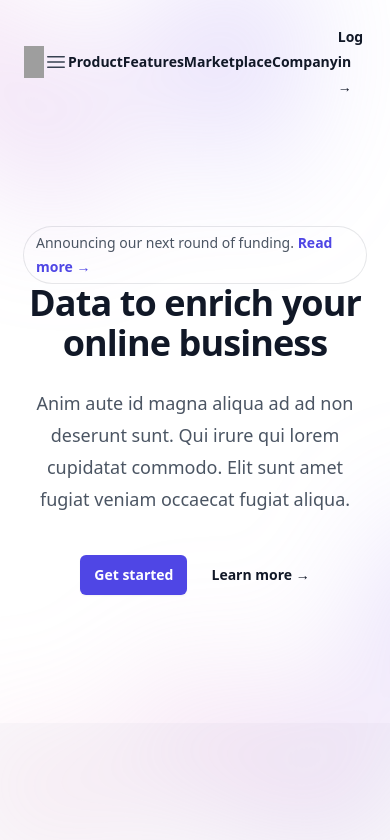
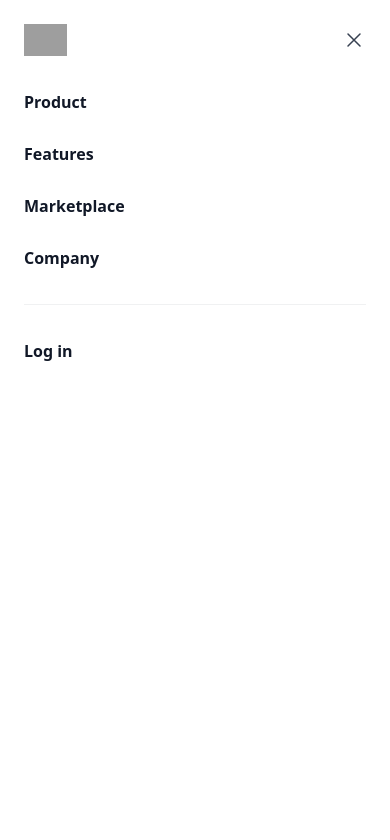
Before and after one commit to AdoboIO/adobo-web, a Next.js app: page / in a window 390 px wide. Both pictures are taken after a click on the button "Open main menu". Shown: the top 840 px of the page. Built offline with nearby package versions, Linux system fonts and the light colour scheme; grey boxes are pictures that could not be loaded.

Commit message:
Working main page.

```diff
--- a/app/page.tsx
+++ b/app/page.tsx
@@ -1,5 +1,9 @@
-//import {useState} from "react";
+'use client'
+
+import {useState} from "react";
+import { Dialog } from '@headlessui/react'
 import { Bars3Icon, XMarkIcon } from '@heroicons/react/24/outline'
+
 
 const navigation = [
     { name: 'Product', href: '#' },
@@ -9,11 +13,11 @@ const navigation = [
 ]
 export default function Page() {
 
-//    const [mobileMenuOpen, setMobileMenuOpen] = useState(false)
+    const [mobileMenuOpen, setMobileMenuOpen] = useState(false)
 
     return (
         <div className="isolate bg-white">
-            <div className="absolute inset-x-0 top-[-10rem] -z-10 transform-gpu blur-3xl sm:top-[-20rem]">
+            <div className="absolute inset-x-0 top-[-10rem] -z-10 transform-gpu overflow-hidden blur-3xl sm:top-[-20rem]">
                 <svg
                     className="relative left-[calc(50%-11rem)] -z-10 h-[21.1875rem] max-w-none -translate-x-1/2 rotate-[30deg] sm:left-[calc(50%-30rem)] sm:h-[42.375rem]"
                     viewBox="0 0 1155 678"
@@ -46,38 +50,80 @@ export default function Page() {
                             <img className="h-8" src="https://tailwindui.com/img/logos/mark.svg?color=indigo&shade=600" alt="" />
                         </a>
                     </div>
-                    <div className="flex">
+                    <div className="flex lg:hidden">
                         <button
                             type="button"
                             className="-m-2.5 inline-flex items-center justify-center rounded-md p-2.5 text-gray-700"
+                            onClick={() => setMobileMenuOpen(true)}
                         >
                             <span className="sr-only">Open main menu</span>
-                            <Bars3Icon className="h-6 w-6" aria-hidden="false" />
+                            <Bars3Icon className="h-6 w-6" aria-hidden="true" />
                         </button>
                     </div>
-                    <div className="lg:flex lg:gap-x-12">
+                    <div className="hidden lg:flex lg:gap-x-12">
                         {navigation.map((item) => (
                             <a key={item.name} href={item.href} className="text-sm font-semibold leading-6 text-gray-900">
                                 {item.name}
                             </a>
                         ))}
                     </div>
-                    <div className="lg:flex lg:flex-1 lg:justify-end">
+                    <div className="hidden lg:flex lg:flex-1 lg:justify-end">
                         <a href="#" className="text-sm font-semibold leading-6 text-gray-900">
-                            Log in <span aria-hidden="false">&rarr;</span>
+                            Log in <span aria-hidden="true">&rarr;</span>
                         </a>
                     </div>
                 </nav>
+                <Dialog as="div" open={mobileMenuOpen} onClose={setMobileMenuOpen}>
+                    <Dialog.Panel className="fixed inset-0 z-10 overflow-y-auto bg-white px-6 py-6 lg:hidden">
+                        <div className="flex items-center justify-between">
+                            <a href="#" className="-m-1.5 p-1.5">
+                                <span className="sr-only">Your Company</span>
+                                <img className="h-8" src="https://tailwindui.com/img/logos/mark.svg?color=indigo&shade=600" alt="" />
+                            </a>
+                            <button
+                                type="button"
+                                className="-m-2.5 rounded-md p-2.5 text-gray-700"
+                                onClick={() => setMobileMenuOpen(false)}
+                            >
+                                <span className="sr-only">Close menu</span>
+                                <XMarkIcon className="h-6 w-6" aria-hidden="true" />
+                            </button>
+                        </div>
+                        <div className="mt-6 flow-root">
+                            <div className="-my-6 divide-y divide-gray-500/10">
+                                <div className="space-y-2 py-6">
+                                    {navigation.map((item) => (
+                                        <a
+                                            key={item.name}
+                                            href={item.href}
+                                            className="-mx-3 block rounded-lg py-2 px-3 text-base font-semibold leading-7 text-gray-900 hover:bg-gray-400/10"
+                                        >
+                                            {item.name}
+                                        </a>
+                                    ))}
+                                </div>
+                                <div className="py-6">
+                                    <a
+                                        href="#"
+                                        className="-mx-3 block rounded-lg py-2.5 px-3 text-base font-semibold leading-6 text-gray-900 hover:bg-gray-400/10"
+                                    >
+                                        Log in
+                                    </a>
+                                </div>
+                            </div>
+                        </div>
+                    </Dialog.Panel>
+                </Dialog>
             </div>
             <main>
                 <div className="relative px-6 lg:px-8">
                     <div className="mx-auto max-w-2xl py-32 sm:py-48 lg:py-56">
-                        <div className="sm:mb-8 sm:flex sm:justify-center">
+                        <div className="hidden sm:mb-8 sm:flex sm:justify-center">
                             <div className="relative rounded-full py-1 px-3 text-sm leading-6 text-gray-600 ring-1 ring-gray-900/10 hover:ring-gray-900/20">
                                 Announcing our next round of funding.{' '}
                                 <a href="#" className="font-semibold text-indigo-600">
-                                    <span className="absolute inset-0" aria-hidden="false" />
-                                    Read more <span aria-hidden="false">&rarr;</span>
+                                    <span className="absolute inset-0" aria-hidden="true" />
+                                    Read more <span aria-hidden="true">&rarr;</span>
                                 </a>
                             </div>
                         </div>
@@ -97,12 +143,12 @@ export default function Page() {
                                     Get started
                                 </a>
                                 <a href="#" className="text-sm font-semibold leading-6 text-gray-900">
-                                    Learn more <span aria-hidden="false">→</span>
+                                    Learn more <span aria-hidden="true">→</span>
                                 </a>
                             </div>
                         </div>
                     </div>
-                    <div className="absolute inset-x-0 top-[calc(100%-13rem)] -z-10 transform-gpu blur-3xl sm:top-[calc(100%-30rem)]">
+                    <div className="absolute inset-x-0 top-[calc(100%-13rem)] -z-10 transform-gpu overflow-hidden blur-3xl sm:top-[calc(100%-30rem)]">
                         <svg
                             className="relative left-[calc(50%+3rem)] h-[21.1875rem] max-w-none -translate-x-1/2 sm:left-[calc(50%+36rem)] sm:h-[42.375rem]"
                             viewBox="0 0 1155 678"
```
